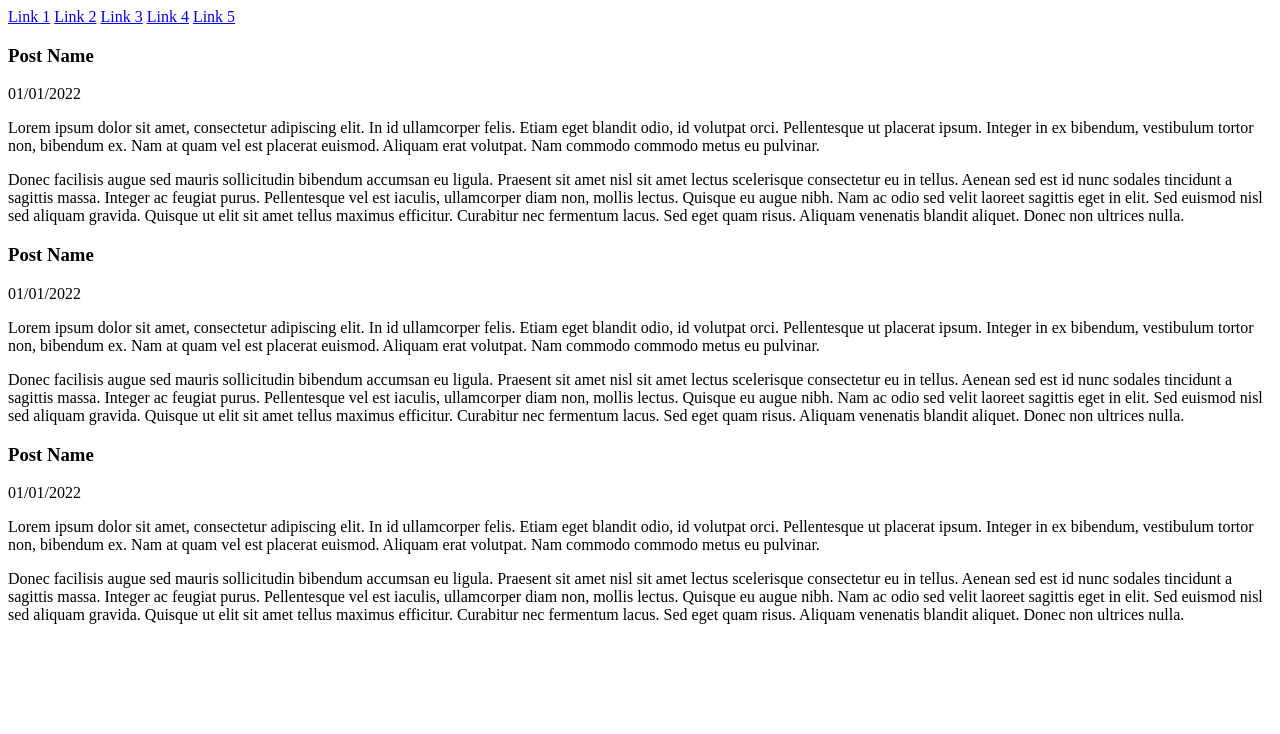
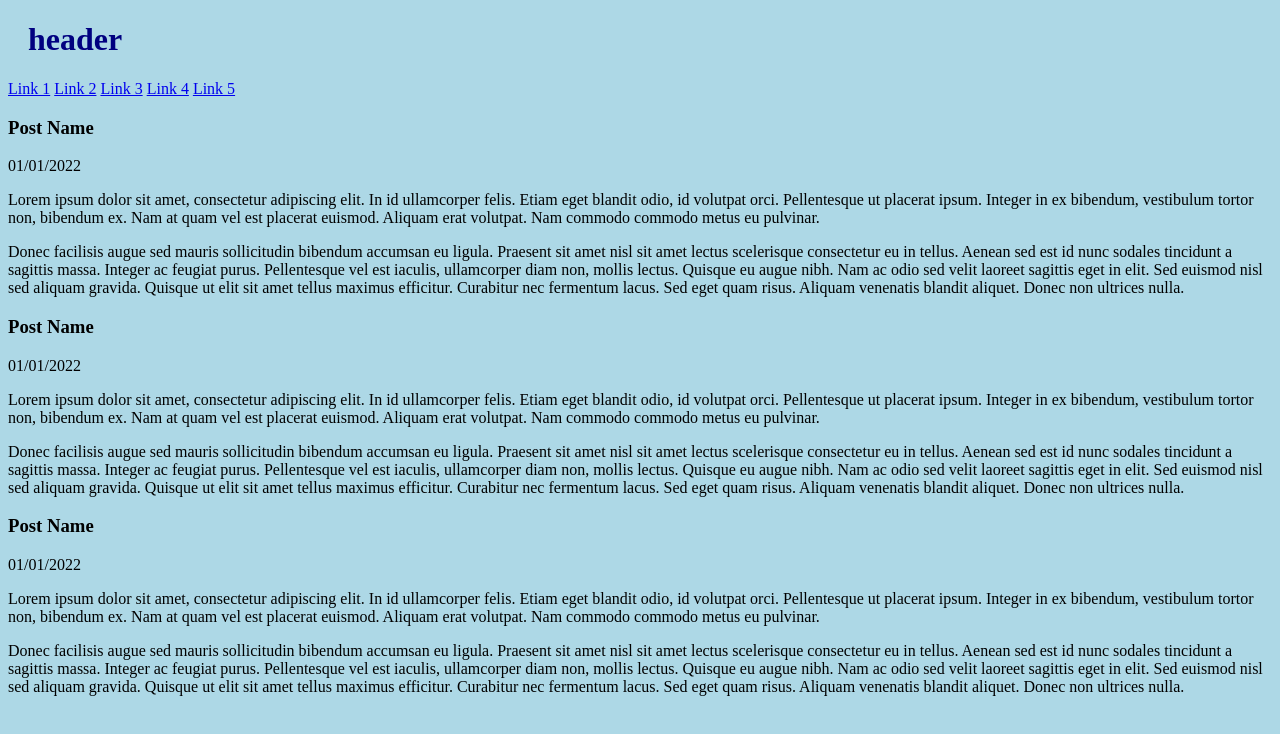
Before and after one commit to JavaSaimye/websitetemplates, a plain HTML site: page template1/index.html in a window 1280 px wide. Drawn offline with Linux system fonts and the light colour scheme.

Commit message:
added link to external.css file

```diff
--- a/template1/index.html
+++ b/template1/index.html
@@ -3,10 +3,12 @@
   <head>
     <meta charset="utf-8">
     <title>Template 1</title>
+    <link rel="stylesheet" href="style.css">
   </head>
   <body>
     <div id="page">
       <div id="headerBox">
+        <h1>header</h1>
       </div>
       <div id="mainBox">
         <div id="navBox">
--- /dev/null
+++ b/template1/style.css
@@ -0,0 +1,8 @@
+body {
+  background-color: lightblue;
+}
+
+h1 {
+  color: navy;
+  margin-left: 20px;
+}
```
